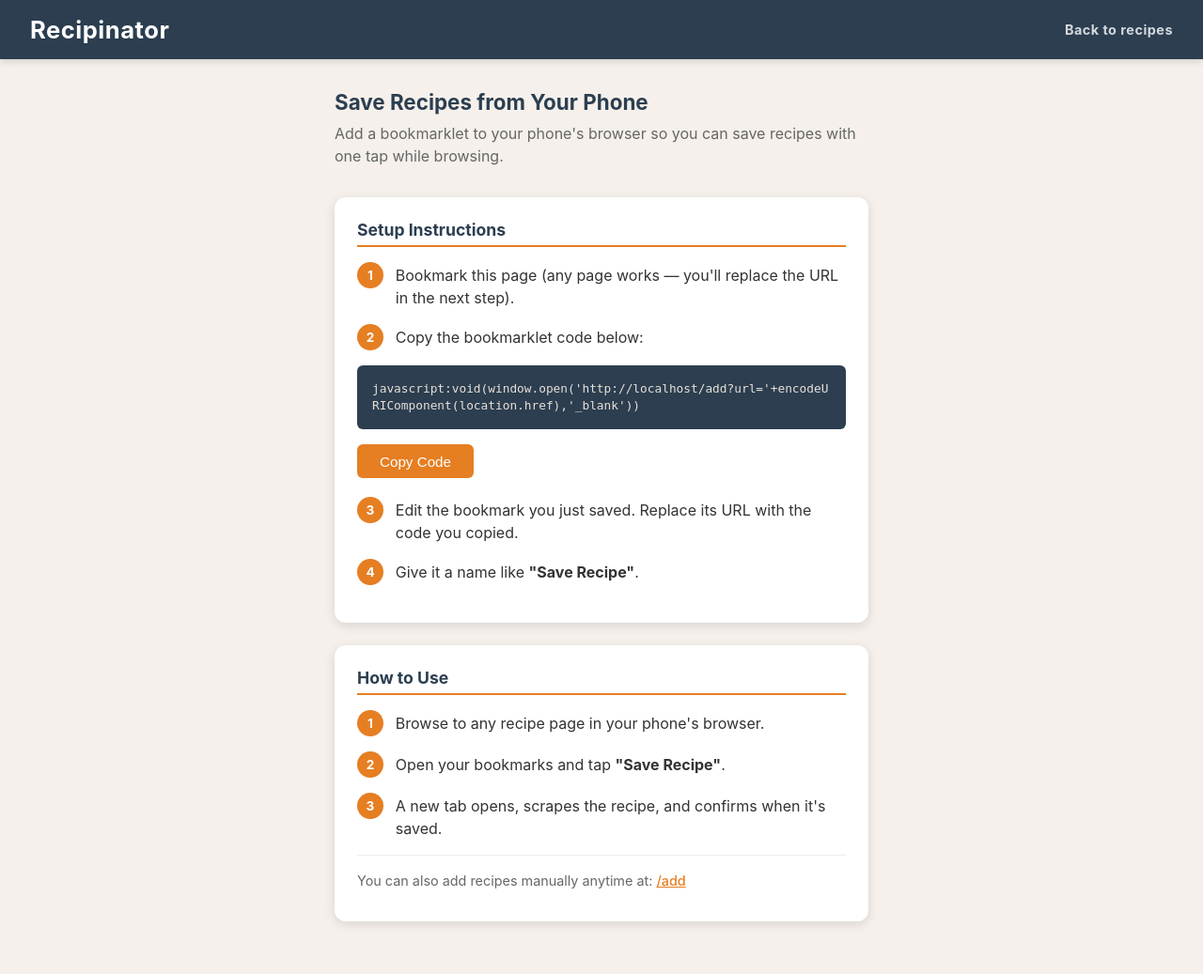
After one commit to skuzniak-ca/recipinator, a Flask app: page /bookmarklet in a window 1280 px wide. The commit adds this page. Shown: the whole page at 94% size. Run offline with Flask 3, Linux system fonts and the light colour scheme.

Commit message:
Added bookmarklet functionality for saving recipe directly from browser

```diff
--- a/app.py
+++ b/app.py
@@ -23,6 +23,16 @@ def allowed_file(filename):
 @app.route('/')
 def index():
     return render_template('index.html')
+
+
+@app.route('/add')
+def add_page():
+    return render_template('add.html')
+
+
+@app.route('/bookmarklet')
+def bookmarklet_page():
+    return render_template('bookmarklet.html')
 
 
 # --- API Routes ---
--- /dev/null
+++ b/templates/bookmarklet.html
@@ -0,0 +1,256 @@
+<!DOCTYPE html>
+<html lang="en">
+<head>
+    <meta charset="UTF-8">
+    <meta name="viewport" content="width=device-width, initial-scale=1.0">
+    <title>Phone Bookmarklet - Recipinator</title>
+    <style>
+        *, *::before, *::after { box-sizing: border-box; margin: 0; padding: 0; }
+
+        body {
+            font-family: -apple-system, BlinkMacSystemFont, "Segoe UI", Roboto, Helvetica, Arial, sans-serif;
+            background: #f5f0eb;
+            color: #333;
+            min-height: 100vh;
+        }
+
+        header {
+            background: #2c3e50;
+            color: white;
+            padding: 1rem 2rem;
+            display: flex;
+            align-items: center;
+            justify-content: space-between;
+            box-shadow: 0 2px 8px rgba(0, 0, 0, 0.15);
+        }
+
+        header a {
+            color: white;
+            text-decoration: none;
+            font-size: 1.6rem;
+            font-weight: 700;
+            letter-spacing: 0.5px;
+        }
+
+        .back-link {
+            color: rgba(255,255,255,0.8);
+            text-decoration: none;
+            font-size: 0.9rem;
+        }
+
+        .back-link:hover { color: white; }
+
+        .container {
+            max-width: 600px;
+            margin: 0 auto;
+            padding: 2rem 1rem;
+        }
+
+        h2 {
+            color: #2c3e50;
+            margin-bottom: 0.5rem;
+            font-size: 1.4rem;
+        }
+
+        .intro {
+            color: #666;
+            margin-bottom: 2rem;
+            line-height: 1.5;
+        }
+
+        .card {
+            background: white;
+            border-radius: 12px;
+            box-shadow: 0 3px 12px rgba(0, 0, 0, 0.12);
+            padding: 1.5rem;
+            margin-bottom: 1.5rem;
+        }
+
+        .card h3 {
+            color: #2c3e50;
+            font-size: 1.1rem;
+            margin-bottom: 1rem;
+            padding-bottom: 0.4rem;
+            border-bottom: 2px solid #e67e22;
+        }
+
+        .step {
+            display: flex;
+            gap: 0.8rem;
+            margin-bottom: 1rem;
+        }
+
+        .step-num {
+            flex-shrink: 0;
+            width: 28px;
+            height: 28px;
+            background: #e67e22;
+            color: white;
+            border-radius: 50%;
+            display: flex;
+            align-items: center;
+            justify-content: center;
+            font-weight: 700;
+            font-size: 0.85rem;
+        }
+
+        .step-text {
+            line-height: 1.5;
+            padding-top: 2px;
+        }
+
+        .code-box {
+            background: #2c3e50;
+            color: #e8e0d8;
+            border-radius: 6px;
+            padding: 1rem;
+            font-family: monospace;
+            font-size: 0.8rem;
+            word-break: break-all;
+            line-height: 1.4;
+            margin: 1rem 0;
+            position: relative;
+        }
+
+        .btn {
+            display: inline-block;
+            padding: 0.6rem 1.5rem;
+            border: none;
+            border-radius: 6px;
+            font-size: 0.95rem;
+            cursor: pointer;
+            font-weight: 500;
+            text-decoration: none;
+            transition: background 0.2s;
+        }
+
+        .btn-primary { background: #e67e22; color: white; }
+        .btn-primary:hover { background: #d35400; }
+
+        .copy-feedback {
+            color: #27ae60;
+            font-weight: 600;
+            margin-left: 0.5rem;
+            display: none;
+        }
+
+        .alt-method {
+            margin-top: 1rem;
+            padding-top: 1rem;
+            border-top: 1px solid #eee;
+        }
+
+        .alt-method p {
+            color: #666;
+            font-size: 0.9rem;
+            line-height: 1.5;
+            margin-bottom: 0.5rem;
+        }
+
+        .manual-link {
+            color: #e67e22;
+            font-weight: 500;
+        }
+
+        .manual-link:hover { text-decoration: underline; }
+    </style>
+</head>
+<body>
+    <header>
+        <a href="/">Recipinator</a>
+        <a href="/" class="back-link">Back to recipes</a>
+    </header>
+
+    <div class="container">
+        <h2>Save Recipes from Your Phone</h2>
+        <p class="intro">
+            Add a bookmarklet to your phone's browser so you can save recipes with one tap while browsing.
+        </p>
+
+        <div class="card">
+            <h3>Setup Instructions</h3>
+
+            <div class="step">
+                <div class="step-num">1</div>
+                <div class="step-text">
+                    Bookmark this page (any page works — you'll replace the URL in the next step).
+                </div>
+            </div>
+
+            <div class="step">
+                <div class="step-num">2</div>
+                <div class="step-text">
+                    Copy the bookmarklet code below:
+                </div>
+            </div>
+
+            <div class="code-box" id="bookmarklet-code"></div>
+
+            <button class="btn btn-primary" onclick="copyCode()">Copy Code</button>
+            <span class="copy-feedback" id="copy-feedback">Copied!</span>
+
+            <div class="step" style="margin-top: 1.2rem;">
+                <div class="step-num">3</div>
+                <div class="step-text">
+                    Edit the bookmark you just saved. Replace its URL with the code you copied.
+                </div>
+            </div>
+
+            <div class="step">
+                <div class="step-num">4</div>
+                <div class="step-text">
+                    Give it a name like <strong>"Save Recipe"</strong>.
+                </div>
+            </div>
+        </div>
+
+        <div class="card">
+            <h3>How to Use</h3>
+
+            <div class="step">
+                <div class="step-num">1</div>
+                <div class="step-text">
+                    Browse to any recipe page in your phone's browser.
+                </div>
+            </div>
+
+            <div class="step">
+                <div class="step-num">2</div>
+                <div class="step-text">
+                    Open your bookmarks and tap <strong>"Save Recipe"</strong>.
+                </div>
+            </div>
+
+            <div class="step">
+                <div class="step-num">3</div>
+                <div class="step-text">
+                    A new tab opens, scrapes the recipe, and confirms when it's saved.
+                </div>
+            </div>
+
+            <div class="alt-method">
+                <p>
+                    You can also add recipes manually anytime at:
+                    <a class="manual-link" id="add-link" href="/add">/add</a>
+                </p>
+            </div>
+        </div>
+    </div>
+
+    <script>
+        const origin = window.location.origin;
+        const code = "javascript:void(window.open('" + origin + "/add?url='+encodeURIComponent(location.href),'_blank'))";
+
+        document.getElementById('bookmarklet-code').textContent = code;
+        document.getElementById('add-link').href = origin + '/add';
+
+        function copyCode() {
+            navigator.clipboard.writeText(code).then(function() {
+                const feedback = document.getElementById('copy-feedback');
+                feedback.style.display = 'inline';
+                setTimeout(function() { feedback.style.display = 'none'; }, 2000);
+            });
+        }
+    </script>
+</body>
+</html>
--- a/templates/index.html
+++ b/templates/index.html
@@ -10,6 +10,7 @@
     <header>
         <h1>Recipinator</h1>
         <div class="header-actions">
+            <a href="/bookmarklet" class="header-link">Phone Bookmarklet</a>
             <button id="btn-add-recipe" class="btn btn-primary">+ Add Recipe</button>
         </div>
     </header>
```
Also changed, not shown: static/css/style.css (+11 -0 lines), templates/add.html (added, +261 -0 lines), README.md.
